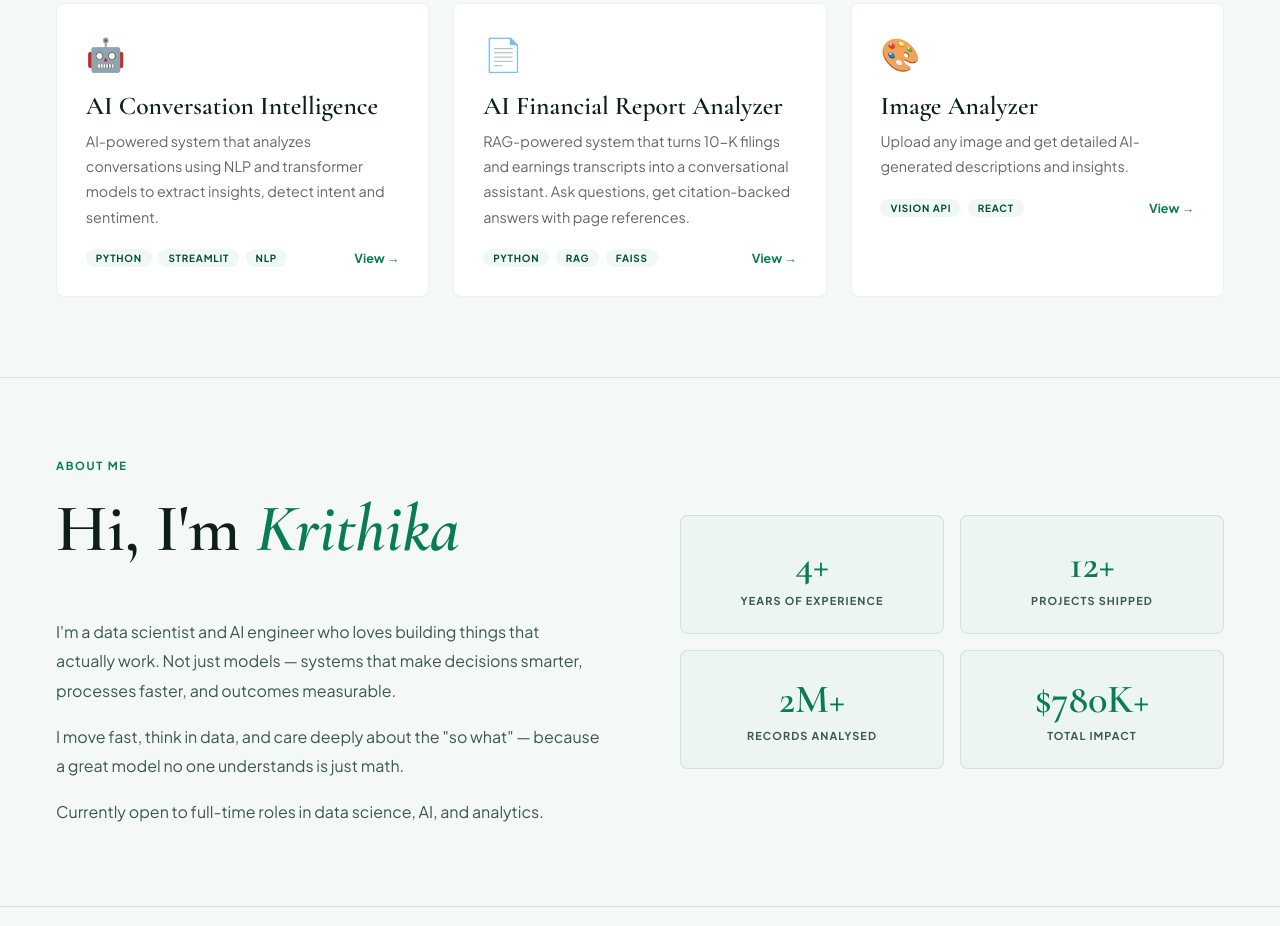
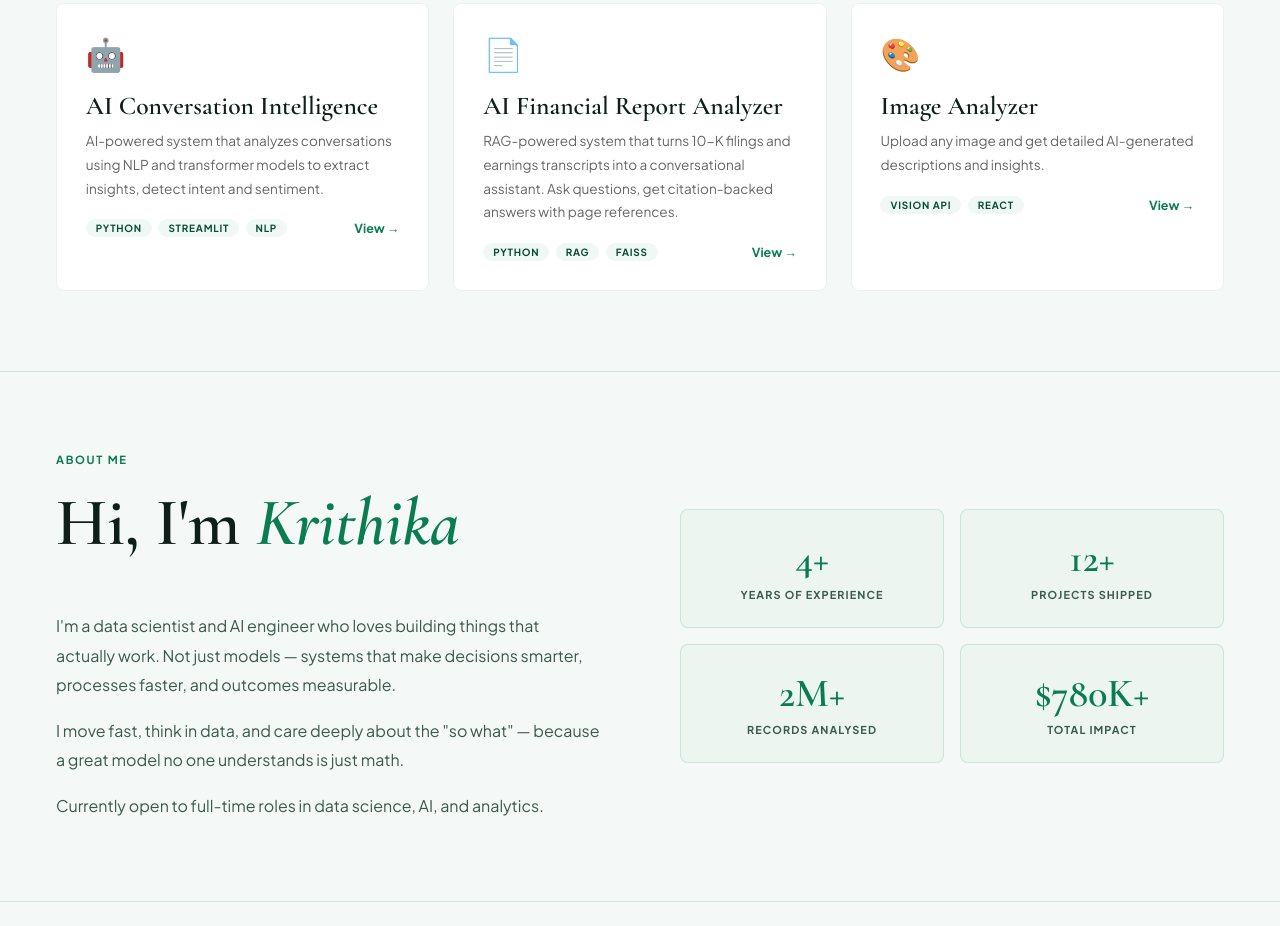
Before and after one commit to Krithikap019/ai-portfolio, a Next.js app: page / in a window 1280 px wide. Shown: the part 1040-1966 px from the top of the page. Built offline with nearby package versions, Linux system fonts and the light colour scheme.

Commit message:
Tech Stack 2

```diff
--- a/app/page.jsx
+++ b/app/page.jsx
@@ -174,7 +174,7 @@ function ProjectCard({ icon, title, description, tags, color, href }) {
       >
         <div style={{ fontSize: "2rem", marginBottom: "1rem" }}>{icon}</div>
         <h3 style={{ fontFamily: "'Cormorant Garamond', serif", fontSize: "1.6rem", fontWeight: 600, color: "#0d1f18", marginBottom: "0.5rem" }}>{title}</h3>
-        <p style={{ fontSize: "0.9rem", color: "#666", lineHeight: "1.75", marginBottom: "1.2rem" }}>{description}</p>
+        <p style={{ fontSize: "0.85rem", color: "#666", lineHeight: "1.75", marginBottom: "1.2rem" }}>{description}</p>
         <div style={{ display: "flex", justifyContent: "space-between", alignItems: "center" }}>
           <div style={{ display: "flex", gap: "0.4rem", flexWrap: "wrap" }}>
             {tags.map((tag) => (
```
